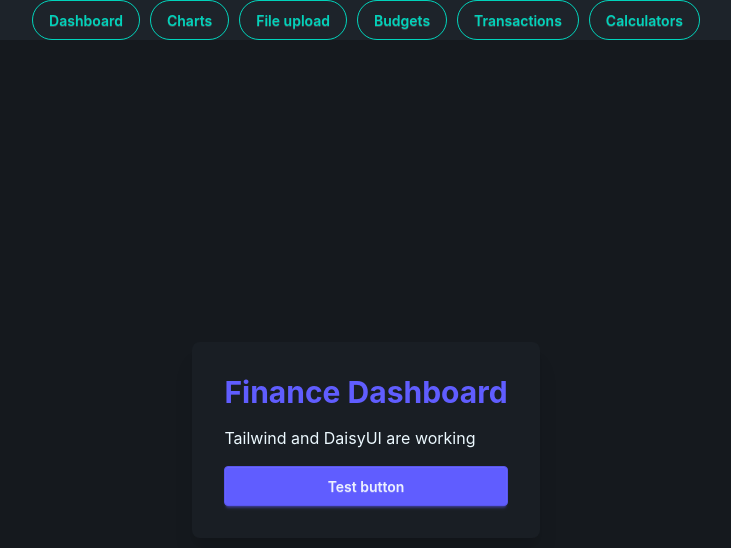
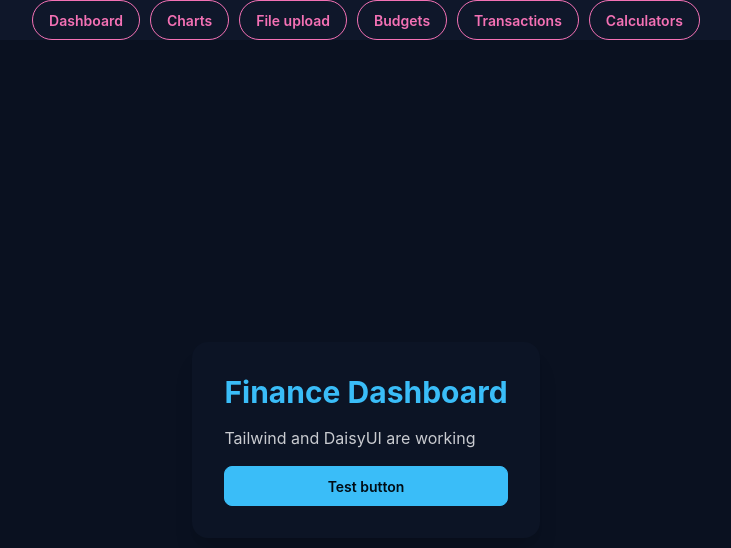
Before and after one commit to Cybergman-droid/Computing-NEA, a React (Vite) app in the folder frontend/: page / in a window 1280 px wide. Shown: the top 548 px of the page, without its empty margins (274-1005 px from the left). Built offline with nearby package versions, Linux system fonts and the light colour scheme.

Commit message:
chore: update HTML data-theme to 'night' and add missing DaisyUI theme imports

```diff
--- a/frontend/index.html
+++ b/frontend/index.html
@@ -1,5 +1,5 @@
 <!doctype html>
-<html lang="en" data-theme="dark">
+<html lang="en" data-theme="night">
 	<head>
 		<meta charset="UTF-8" />
 		<link rel="icon" type="image/svg+xml" href="/favicon.svg" />
--- a/frontend/src/App.css
+++ b/frontend/src/App.css
@@ -1,2 +1,3 @@
 @import "tailwindcss";
 @import "daisyui/daisyui.css";
+@import "daisyui/themes.css";
--- a/frontend/src/index.css
+++ b/frontend/src/index.css
@@ -1,2 +1,3 @@
 @import "tailwindcss";
 @import "daisyui/daisyui.css";
+@import "daisyui/themes.css";
```
